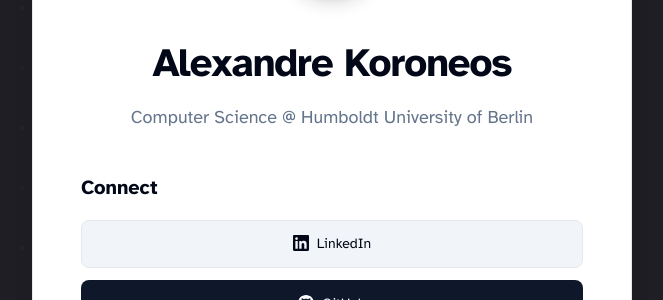
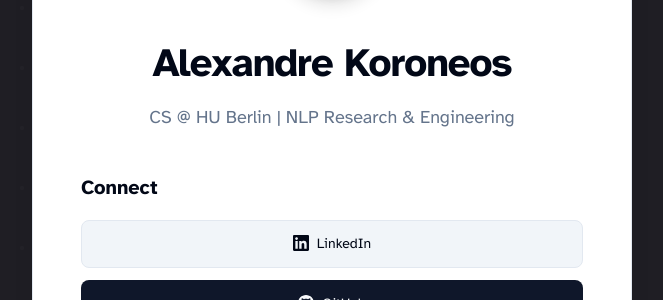
Before and after one commit to axkoro/alexkoro.com, a Jekyll site: the page built from index.markdown, in a window 1280 px wide. Shown: the part 202-502 px from the top of the page, without its empty margins (308-971 px from the left). Built offline with Jekyll 4.4.1, drawn with Linux system fonts in a browser that asks for light colours.

Commit message:
feat: update tagline

```diff
--- a/_config.yml
+++ b/_config.yml
@@ -25,7 +25,7 @@ baseurl: "" # the subpath of your site, e.g. /repo-name
 
 name: Alexandre Koroneos
 # email: mail@alexkoro.com
-tagline: "Computer Science @ Humboldt University of Berlin"
+tagline: "CS @ HU Berlin | NLP Research & Engineering"
 # description: "A longer description about you or your site."
 github_username: axkoro
 linkedin_username: alexandre-koroneos
```
